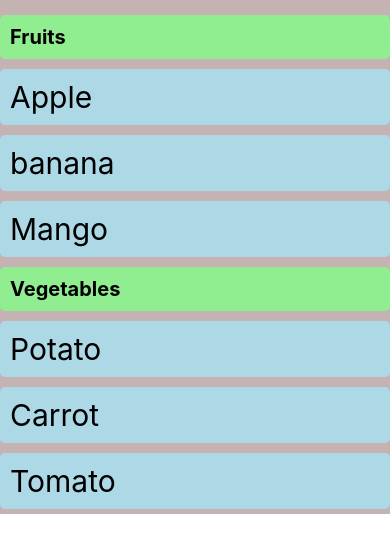
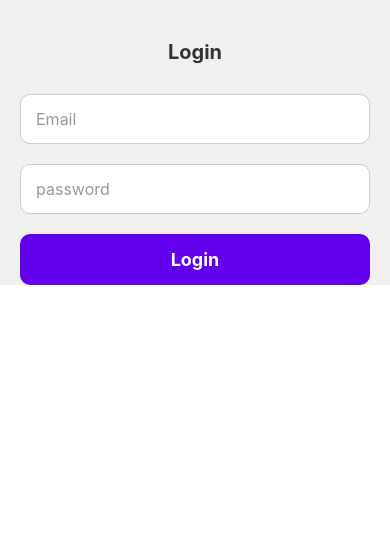
Before and after one commit to zaeemrehman3/ReactNativeApp, a React Native app: screen / in a window 390 px wide. Shown: the top 552 px of the page. Built offline with nearby package versions, Linux system fonts and the light colour scheme.

Commit message:
Added login screen with form validation

```diff
--- a/App.jsx
+++ b/App.jsx
@@ -7,7 +7,8 @@
 // import InputText from './src/components/InputText'
 //  import Styling from './src/components/Styling'
 // import FlatListScreen from './src/components/FlatListScreen'
-import SectionListScreen from './src/components/SectionListScreen'
+// import SectionListScreen from './src/components/SectionListScreen'
+import LoginForm from './src/components/LoginForm'
 
 
 
@@ -22,7 +23,8 @@
       {/* <InputText /> */}
       {/* <Styling /> */}
       {/* <FlatListScreen /> */}
-      <SectionListScreen />
+      {/* <SectionListScreen /> */}
+      <LoginForm />
 
 
 
--- /dev/null
+++ b/src/components/LoginForm.jsx
@@ -0,0 +1,92 @@
+import { View, Text, TextInput, TouchableOpacity, StyleSheet } from 'react-native';
+import React, { useState } from 'react';
+
+const LoginForm = () => {
+    const [email, setEmail] = useState('');
+    const [password, setPassword] = useState('');
+
+    const handleLogin = () => {
+        console.log('Email:' , email);
+        console.log('Password:' , password);
+
+        setEmail('');
+        setPassword('');
+
+    };
+
+  return (
+    <View style={styles.container} >
+      <Text style={styles.heading} >Login</Text>
+      <TextInput style={styles.input}
+        placeholder="Email"
+        value={email}
+        onChangeText={setEmail}
+        keyboardType="email-address"
+        autoCapitalize="none"
+        placeholderTextColor="#999"
+      />
+
+       <TextInput style={styles.input}
+        placeholder="password"
+        value={password}
+        onChangeText={setPassword}
+        placeholderTextColor="#999"
+        secureTextEntry
+      />
+
+    <TouchableOpacity onPress={handleLogin}  style={styles.button}  >
+        <Text style={styles.buttonText}  >Login</Text>
+    </TouchableOpacity>
+
+
+
+
+    </View>
+  )
+};
+
+const styles = StyleSheet.create({
+    container : {
+        justifyContent : "center",
+        paddingHorizontal : 20,
+        paddingTop : 40,
+        backgroundColor : '#f0f0f0',
+    },
+
+    heading : {
+        fontSize : 20,
+        fontWeight : "bold",
+        marginBottom : 30,
+        textAlign : 'center',
+        color : "#333",
+    },
+
+    input : {
+        height : 50,
+        borderColor : '#ccc',
+        borderWidth : 1,
+        marginBottom : 20,
+        paddingHorizontal : 15,
+        borderRadius : 10,
+        backgroundColor : '#fff',
+        fontSize : 16,
+        color : '#333',
+    },
+
+    button : {
+        backgroundColor : '#6200EE',
+        paddingVertical : 15,
+        borderRadius : 10,
+        alignItems : 'center',
+    },
+
+    buttonText : {
+        color : '#fff',
+        fontSize : 18,
+        fontWeight : 'bold',
+    }
+
+
+});
+
+export default LoginForm;
```
